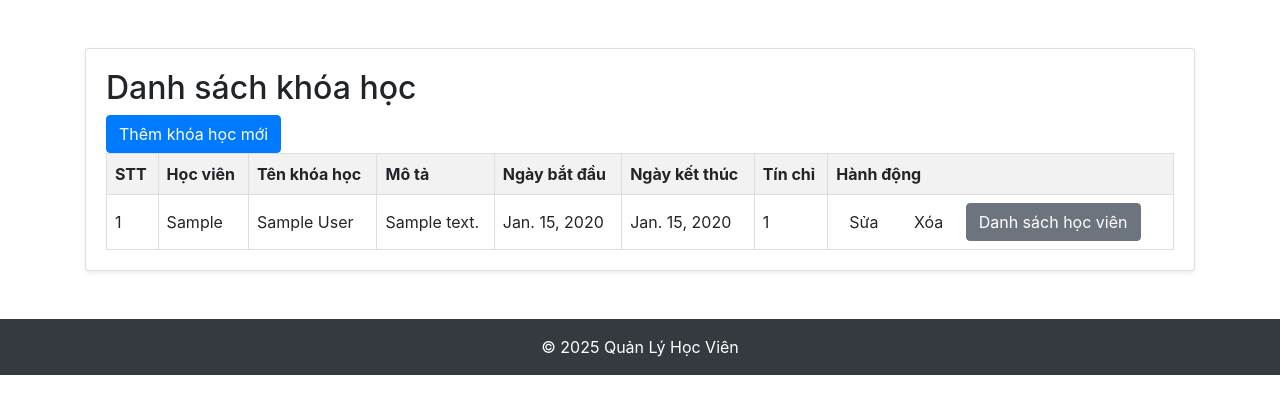
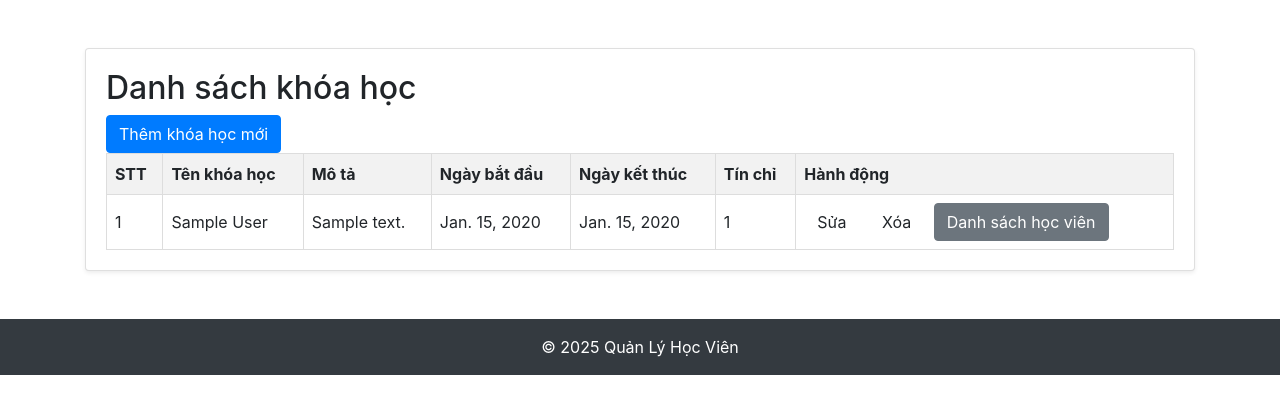
Before and after one commit to thamhtruomg04/Manage_Student, a Django app: page /students/courses/ in a window 1280 px wide. Shown: the part 162-576 px from the top of the page. Run offline with Django 5.2, Linux system fonts and the light colour scheme; a user stored in the database is signed in; tables that the repository leaves empty hold one stand-in row (values such as "Sample post"); some libraries are stand-ins or nearby versions.

Commit message:
fix course

```diff
--- a/students/templates/students/course_list.html
+++ b/students/templates/students/course_list.html
@@ -12,7 +12,6 @@
         <thead>
             <tr>
                 <th>STT</th>
-                <th>Học viên</th>
                 <th>Tên khóa học</th>
                 <th>Mô tả</th>
                 <th>Ngày bắt đầu</th>
@@ -22,23 +21,22 @@
             </tr>
         </thead>
         <tbody>
-            {% for enrollment in enrollments %}
+            {% for course in courses %}
                 <tr>
                     <td>{{ forloop.counter }}</td>
-                    <td>{{ enrollment.student.student }}</td>
-                    <td>{{ enrollment.course.name }}</td>
-                    <td>{{ enrollment.course.description }}</td>
-                    <td>{{ enrollment.course.start_date }}</td>
-                    <td>{{ enrollment.course.end_date }}</td>
-                    <td>{{ enrollment.course.credits }}</td>
+                    <td>{{ course.name }}</td>
+                    <td>{{ course.description }}</td>
+                    <td>{{ course.start_date }}</td>
+                    <td>{{ course.end_date }}</td>
+                    <td>{{ course.credits }}</td>
                     <td>
                         {% if user.is_superuser %}
-                            <a href="{% url 'course_edit' enrollment.course.pk %}" class="btn btn-edit">Sửa</a>
-                            <a href="{% url 'course_delete' enrollment.course.pk %}" class="btn btn-delete">Xóa</a>
+                            <a href="{% url 'course_edit' course.pk %}" class="btn btn-edit">Sửa</a>
+                            <a href="{% url 'course_delete' course.pk %}" class="btn btn-delete">Xóa</a>
                         {% else %}
-                            <a href="{% url 'course_register' enrollment.course.pk %}" class="btn btn-register">Đăng ký</a>
+                            <a href="{% url 'course_register' course.pk %}" class="btn btn-register">Đăng ký</a>
                         {% endif %}
-                        <a href="{% url 'enrollment_list' enrollment.course.pk %}" class="btn btn-secondary">Danh sách học viên</a>
+                        <a href="{% url 'enrollment_list' course.pk %}" class="btn btn-secondary">Danh sách học viên</a>
                     </td>
                 </tr>
             {% endfor %}
--- a/students/views.py
+++ b/students/views.py
@@ -98,8 +98,8 @@ def student_delete(request, pk):
 # Course list view
 @login_required
 def course_list(request):
-    enrollments = Enrollment.objects.select_related('student', 'course').all()
-    return render(request, 'students/course_list.html', {'enrollments': enrollments})
+    courses = Course.objects.all()
+    return render(request, 'students/course_list.html', {'courses': courses})
 
 # Course create view (only for superusers)
 @login_required
@@ -160,8 +160,7 @@ def course_register(request, pk):
     except Student.DoesNotExist:
         student = Student.objects.create(
             user=user,
-            first_name=user.first_name,
-            last_name=user.last_name,
+            student=user.username,
             email=user.email,
         )
 
```
Also changed, not shown: students/templates/students/course_form.html (+1 -8 lines).
